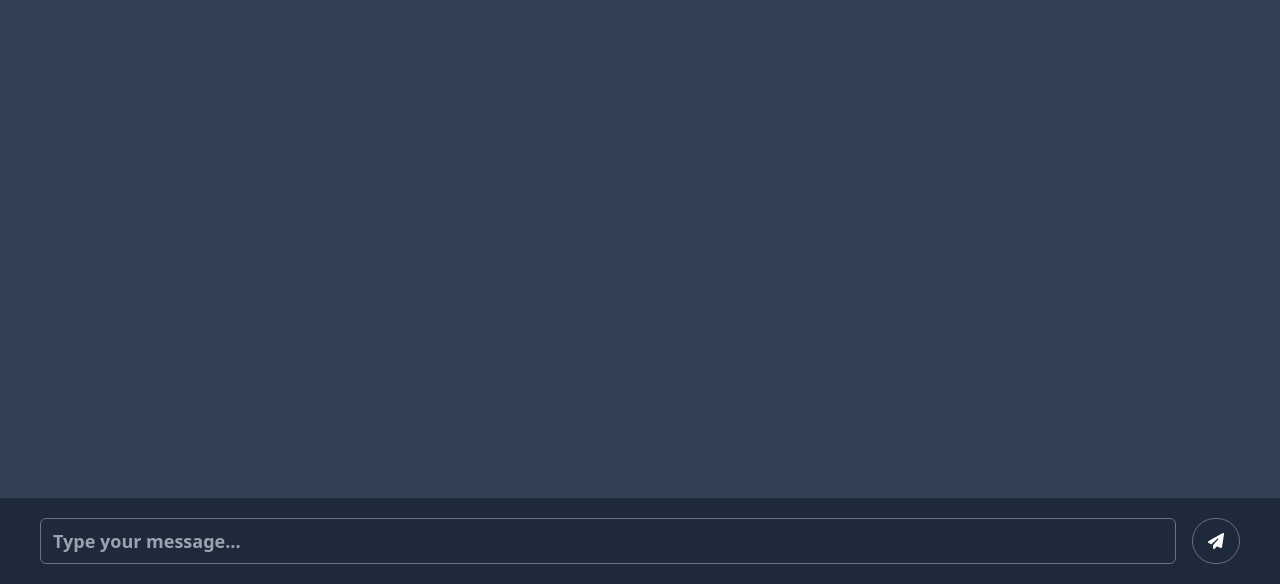
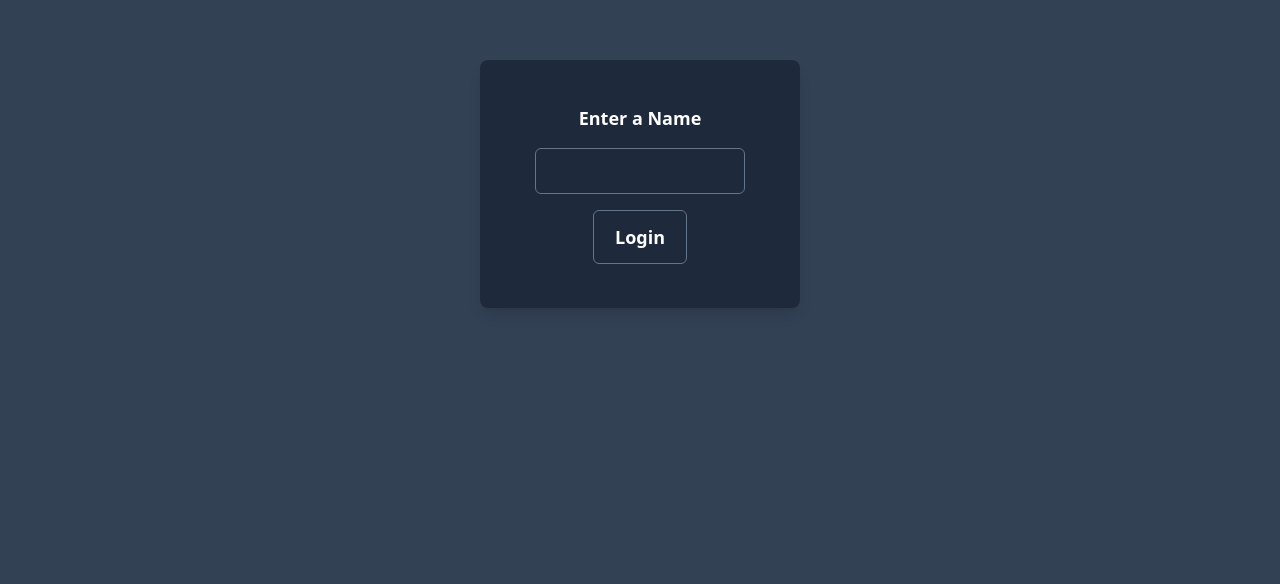
Before and after one commit to wildneifrank/chat_app_gui, a React (Create React App) app: page / in a window 1280 px wide. Shown: the part 216-800 px from the top of the page. Built offline with nearby package versions, Linux system fonts and the light colour scheme.

Commit message:
added react-toastify, created login page and moved main code to Chat assets

```diff
--- a/package.json
+++ b/package.json
@@ -10,6 +10,7 @@
     "react": "^18.2.0",
     "react-dom": "^18.2.0",
     "react-scripts": "5.0.1",
+    "react-toastify": "^10.0.4",
     "web-vitals": "^2.1.4"
   },
   "scripts": {
--- a/src/App.js
+++ b/src/App.js
@@ -1,96 +1,19 @@
-import MessageSent from "./components/MessageSent";
-import MessageReceived from "./components/MessageReceived";
-import axios from "axios";
-import { useState, useEffect } from "react";
-
-const URL = "http://localhost:8080/";
-const CURRENT_NAME = "wildnei"
+import Chat from "./assets/Chat";
+import Login from "./assets/Login";
+import { useState } from "react"
+import { ToastContainer, toast } from 'react-toastify';
+import 'react-toastify/dist/ReactToastify.css';
 
 function App() {
-  const [message, setMessage] = useState("")
-  const [messages, setMessages] = useState([]);
-  const [users, setUsers] = useState([])
-  const [existsData, setExistsData] = useState(false)
-  const getData = async () => {
-    try {
-      const res = await axios.get(URL);
-      if(res.data.messages){
-        setMessages(res.data.messages);
-        setUsers(res.data.users)
-        setExistsData(true)
-      }
-    } catch (error) {
-      console.log(error);
-    }
-  };
-  const postData = async () =>{
-    try {
-      const res = await axios.post(URL, {
-        text: message,
-        user_name: CURRENT_NAME
-      })
-      setMessage("");
-      console.log(res.data)
-    } catch (error) {
-      console.log(error)
-    }
-  }
+  const [currentName, setCurrentName] = useState(null)
 
-  useEffect(() => {
-    const intervalId = setInterval(() => {
-      getData();
-    }, 1000); // Request every 1 second
+  return (
+    <div className="App w-screen min-h-screen bg-slate-700">
+      <ToastContainer position="bottom-left" autoClose={3000}/>
+      {currentName ? <Chat/> : <Login toast={toast} setCurrentName={setCurrentName}/>}
 
-    return () => clearInterval(intervalId); // Cleanup function to clear the interval on unmount
+    </div>
 
-  }, []);
-
-  const findUserName = (id) => {
-    const user = users.filter((user) => user.id == id)
-    return user[0].name;
-  }
-  return (
-    <div className="App w-screen min-h-screen bg-slate-700 flex flex-col max-w-[-webkit-fill-available]">
-      <div className="w-full flex flex-col gap-3 px-16 py-10 flex-1 overflow-y-scroll max-h-[91vh]">
-        {existsData ? (messages.map((item, index) => {
-          const userName = findUserName(item.user)
-          if(userName.toLowerCase() == CURRENT_NAME){
-            return <MessageSent key={index} text={item.text}/>
-          }
-          else{
-            return <MessageReceived name={userName} text={item.text} key={index}/>;
-          }
-        })) : null}
-
-      </div>
-      <form
-        className="w-full px-10 py-5 flex bg-slate-800 gap-4"
-        onSubmit={(e) => {
-          e.preventDefault();
-          postData();
-        }}
-      >
-        <input
-          type="text"
-          name="text"
-          id="text"
-          placeholder="Type your message..."
-          required
-          autoComplete="off"
-          value={message}
-          onChange={(e) => {
-            setMessage(e.target.value);
-          }}
-          className="bg-transparent px-3 py-2 outline-none rounded-md border-slate-500 border text-white flex-1 text-lg font-semibold"
-        />
-        <button
-          type="submit"
-          className="w-12 flex justify-center items-center rounded-full border border-slate-500 group duration-500 ease-in-out hover:bg-white"
-        >
-          <i className="fa-solid fa-paper-plane text-white duration-500 ease-in-out group-hover:text-slate-800"></i>
-        </button>
-      </form>
-    </div>
   );
 }
 
--- /dev/null
+++ b/src/assets/Chat.js
@@ -0,0 +1,103 @@
+import MessageSent from "../components/MessageSent";
+import MessageReceived from "../components/MessageReceived";
+import axios from "axios";
+import { useState, useEffect } from "react";
+
+const URL = "http://localhost:8080/";
+const CURRENT_NAME = "wildnei";
+
+function Chat() {
+  const [message, setMessage] = useState("");
+  const [messages, setMessages] = useState([]);
+  const [users, setUsers] = useState([]);
+  const [existsData, setExistsData] = useState(false);
+  const getData = async () => {
+    try {
+      const res = await axios.get(URL);
+      if (res.data.messages) {
+        setMessages(res.data.messages);
+        setUsers(res.data.users);
+        setExistsData(true);
+      }
+    } catch (error) {
+      console.log(error);
+    }
+  };
+  const postData = async () => {
+    try {
+      const res = await axios.post(URL, {
+        text: message,
+        user_name: CURRENT_NAME,
+      });
+      setMessage("");
+      console.log(res.data);
+    } catch (error) {
+      console.log(error);
+    }
+  };
+
+  useEffect(() => {
+    const intervalId = setInterval(() => {
+      getData();
+    }, 1000); // Request every 1 second
+
+    return () => clearInterval(intervalId);
+  }, []);
+
+  const findUserName = (id) => {
+    const user = users.filter((user) => user.id == id);
+    return user[0].name;
+  };
+
+  return (
+    <div className="w-full min-h-screen flex flex-col">
+      <div className="w-full flex flex-col gap-3 px-16 py-10 flex-1 overflow-y-scroll max-h-[91vh]">
+        {existsData
+          ? messages.map((item, index) => {
+              const userName = findUserName(item.user);
+              if (userName.toLowerCase() == CURRENT_NAME) {
+                return <MessageSent key={index} text={item.text} />;
+              } else {
+                return (
+                  <MessageReceived
+                    name={userName}
+                    text={item.text}
+                    key={index}
+                  />
+                );
+              }
+            })
+          : null}
+      </div>
+      <form
+        className="w-full px-10 py-5 flex bg-slate-800 gap-4"
+        onSubmit={(e) => {
+          e.preventDefault();
+          postData();
+        }}
+      >
+        <input
+          type="text"
+          name="text"
+          id="text"
+          placeholder="Type your message..."
+          required
+          autoComplete="off"
+          value={message}
+          onChange={(e) => {
+            setMessage(e.target.value);
+          }}
+          className="bg-transparent px-3 py-2 outline-none rounded-md border-slate-500 border text-white flex-1 text-lg font-semibold"
+        />
+        <button
+          type="submit"
+          className="w-12 flex justify-center items-center rounded-full border border-slate-500 group duration-500 ease-in-out hover:bg-white"
+        >
+          <i className="fa-solid fa-paper-plane text-white duration-500 ease-in-out group-hover:text-slate-800"></i>
+        </button>
+      </form>
+    </div>
+  );
+}
+
+export default Chat;
--- /dev/null
+++ b/src/assets/Login.js
@@ -0,0 +1,20 @@
+import { useState } from "react"
+
+function Login({toast, setCurrentName}){
+    const [name, setName] = useState("")
+    return(
+        <div className="w-full min-h-screen flex justify-center items-center">
+            <div className="w-1/4 rounded-lg shadow-lg justify-center items-center gap-4 bg-slate-800 flex flex-col text-lg text-white px-5 py-11">
+                <label className="font-semibold">Enter a Name</label>
+                <input type="text" onChange={(e) =>{
+                    setName(e.target.value);
+                }} className="bg-transparent px-3 py-2 w-3/4 outline-none rounded-md border-slate-500 border text-white flex-1 text-lg font-semibold"/>
+                <div className="cursor-pointer flex justify-center w-1/3 px-4 py-3 border rounded-md border-slate-500 duration-500 ease-in-out hover:bg-white hover:text-slate-800 font-semibold" onClick={() =>{
+                    name ? setCurrentName(name): toast.warn("The name must be filled in");
+                }}>Login</div>
+            </div>
+        </div>
+    )
+}
+
+export default Login;
```
Also changed, not shown: 1 other file (tests, documents, lock files or other folders).
